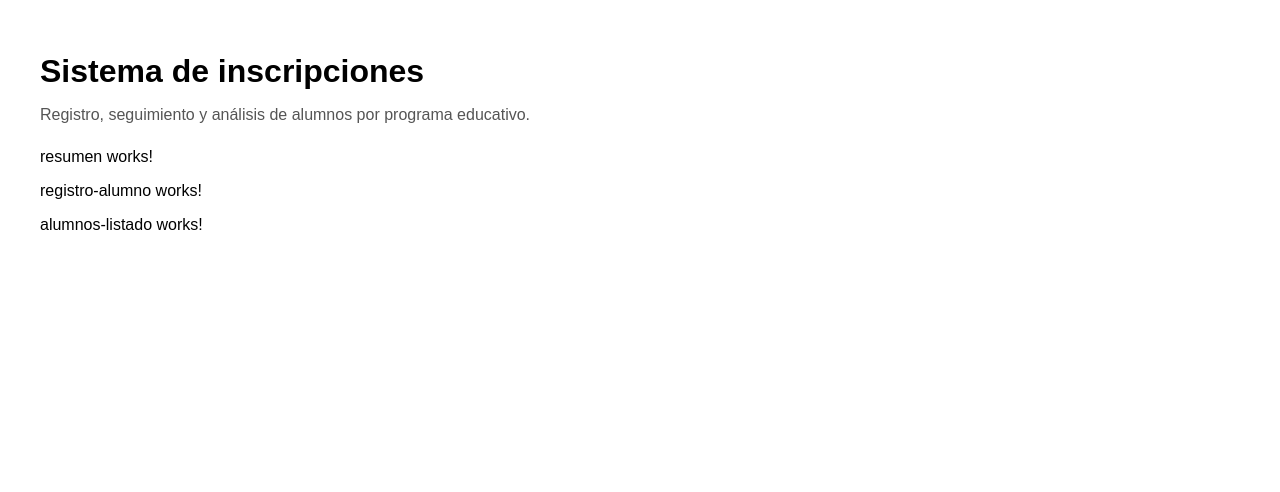
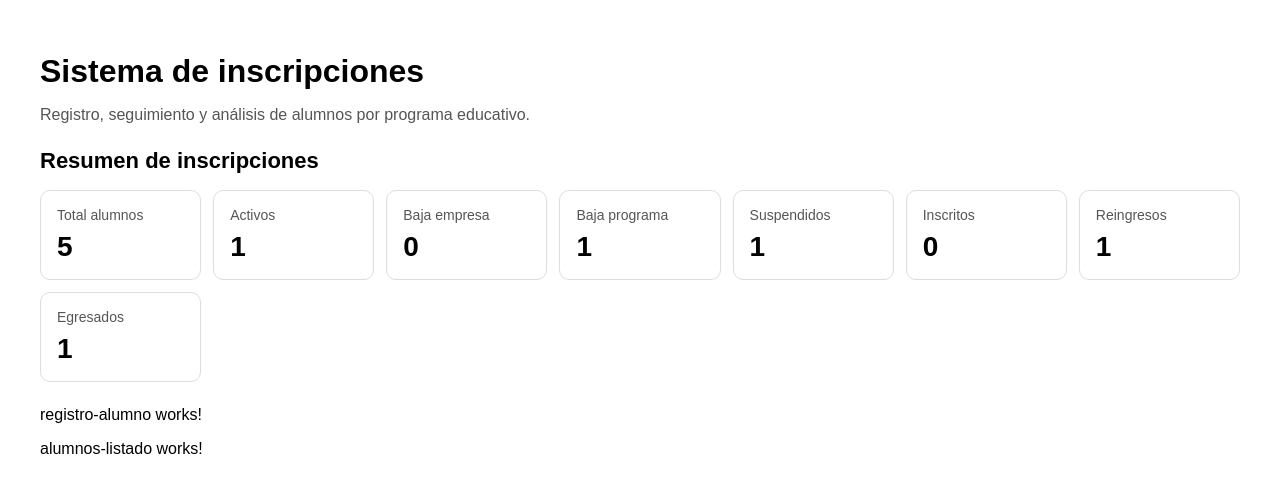
Before and after one commit to FerrariAgustinNicolas/prueba-fullstack-inscripciones, an Angular app in the folder frontend/academiaglobal-inscripciones/: page / in a window 1280 px wide. Shown: the top 492 px of the page. Built offline with nearby package versions, Linux system fonts and the light colour scheme.

Commit message:
angular: implement status summary cards

```diff
--- a/frontend/academiaglobal-inscripciones/src/app/features/resumen/resumen/resumen.css
+++ b/frontend/academiaglobal-inscripciones/src/app/features/resumen/resumen/resumen.css
@@ -0,0 +1,32 @@
+.resumen-section {
+  margin-bottom: 24px;
+}
+
+.resumen-section h2 {
+  margin-bottom: 16px;
+  font-size: 22px;
+}
+
+.cards-grid {
+  display: grid;
+  grid-template-columns: repeat(auto-fit, minmax(160px, 1fr));
+  gap: 12px;
+}
+
+.summary-card {
+  padding: 16px;
+  border: 1px solid #ddd;
+  border-radius: 10px;
+  background: #fff;
+}
+
+.card-label {
+  display: block;
+  margin-bottom: 8px;
+  color: #555;
+  font-size: 14px;
+}
+
+.summary-card strong {
+  font-size: 28px;
+}
--- a/frontend/academiaglobal-inscripciones/src/app/features/resumen/resumen/resumen.html
+++ b/frontend/academiaglobal-inscripciones/src/app/features/resumen/resumen/resumen.html
@@ -1 +1,45 @@
-<p>resumen works!</p>
+<section class="resumen-section" *ngIf="resumen$ | async as resumen">
+  <h2>Resumen de inscripciones</h2>
+
+  <div class="cards-grid">
+    <article class="summary-card">
+      <span class="card-label">Total alumnos</span>
+      <strong>{{ resumen.total }}</strong>
+    </article>
+
+    <article class="summary-card">
+      <span class="card-label">Activos</span>
+      <strong>{{ resumen.activos }}</strong>
+    </article>
+
+    <article class="summary-card">
+      <span class="card-label">Baja empresa</span>
+      <strong>{{ resumen.bajasEmpresa }}</strong>
+    </article>
+
+    <article class="summary-card">
+      <span class="card-label">Baja programa</span>
+      <strong>{{ resumen.bajasPrograma }}</strong>
+    </article>
+
+    <article class="summary-card">
+      <span class="card-label">Suspendidos</span>
+      <strong>{{ resumen.suspendidos }}</strong>
+    </article>
+
+    <article class="summary-card">
+      <span class="card-label">Inscritos</span>
+      <strong>{{ resumen.inscritos }}</strong>
+    </article>
+
+    <article class="summary-card">
+      <span class="card-label">Reingresos</span>
+      <strong>{{ resumen.reingresos }}</strong>
+    </article>
+
+    <article class="summary-card">
+      <span class="card-label">Egresados</span>
+      <strong>{{ resumen.egresados }}</strong>
+    </article>
+  </div>
+</section>
--- a/frontend/academiaglobal-inscripciones/src/app/features/resumen/resumen/resumen.ts
+++ b/frontend/academiaglobal-inscripciones/src/app/features/resumen/resumen/resumen.ts
@@ -1,4 +1,17 @@
 import { Component } from '@angular/core';
+import { Observable, map } from 'rxjs';
+import { AlumnoService } from '../../../services/alumno.service';
+
+interface ResumenEstatus {
+  total: number;
+  activos: number;
+  bajasEmpresa: number;
+  bajasPrograma: number;
+  suspendidos: number;
+  inscritos: number;
+  reingresos: number;
+  egresados: number;
+}
 
 @Component({
   selector: 'app-resumen',
@@ -6,4 +19,21 @@ import { Component } from '@angular/core';
   templateUrl: './resumen.html',
   styleUrl: './resumen.css',
 })
-export class Resumen {}
+export class Resumen {
+  resumen$: Observable<ResumenEstatus>;
+
+  constructor(private alumnoService: AlumnoService) {
+    this.resumen$ = this.alumnoService.alumnos$.pipe(
+      map((alumnos): ResumenEstatus => ({
+        total: alumnos.length,
+        activos: alumnos.filter((alumno) => alumno.estatusActual === 'activo').length,
+        bajasEmpresa: alumnos.filter((alumno) => alumno.estatusActual === 'baja_empresa').length,
+        bajasPrograma: alumnos.filter((alumno) => alumno.estatusActual === 'baja_programa').length,
+        suspendidos: alumnos.filter((alumno) => alumno.estatusActual === 'suspendido').length,
+        inscritos: alumnos.filter((alumno) => alumno.estatusActual === 'inscrito').length,
+        reingresos: alumnos.filter((alumno) => alumno.estatusActual === 'reingreso').length,
+        egresados: alumnos.filter((alumno) => alumno.estatusActual === 'egresado').length,
+      }))
+    );
+  }
+}
```
